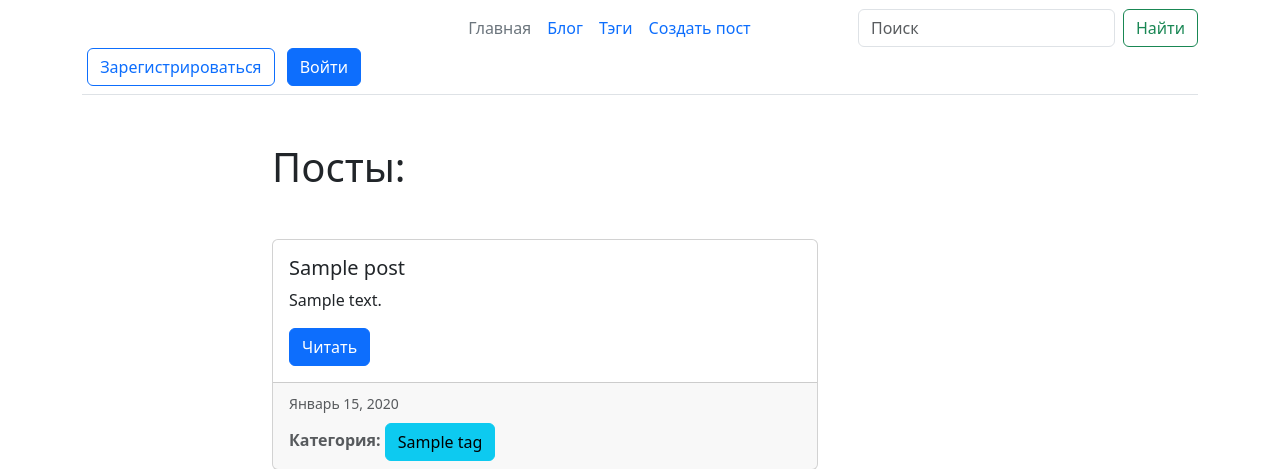
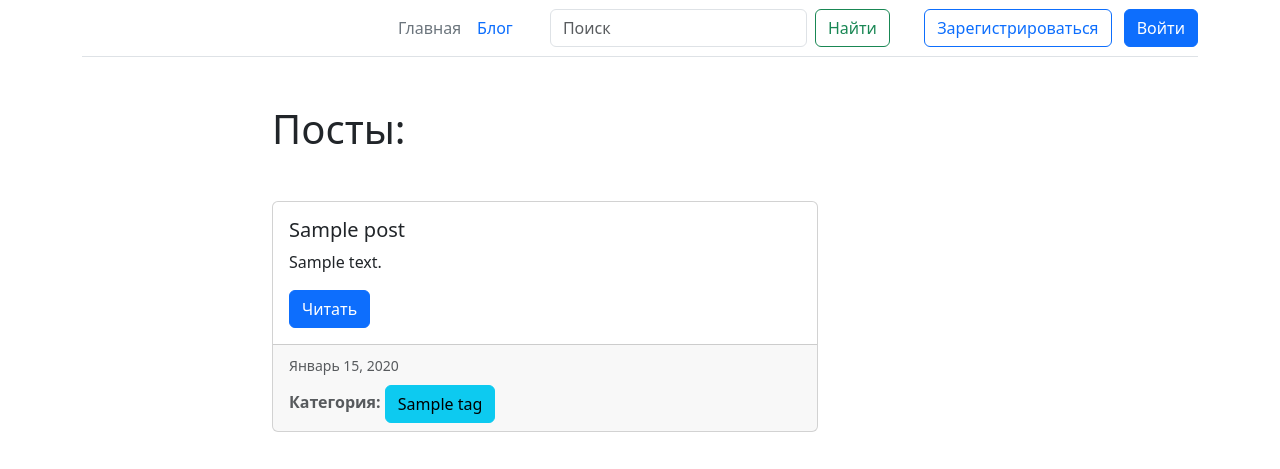
Before and after one commit to synthematik/django_blog, a Django app: page /blog/ in a window 1280 px wide. Shown: the top 469 px of the page. Run offline with Django 4.2, Linux system fonts and the light colour scheme; tables that the repository leaves empty hold one stand-in row (values such as "Sample post").

Commit message:
Improved design and fixed bugs

```diff
--- a/templates/base.html
+++ b/templates/base.html
@@ -28,12 +28,13 @@
 
             <li><a href="{% url 'base_index_url' %}" class="nav-link px-2 link-secondary">Главная</a></li>
             <li><a href="{% url 'post_list_url' %}" class="nav-link px-2">Блог</a></li>
-            <li><a href="{% url 'tags_list_url' %}" class="nav-link px-2">Тэги</a></li>
-            {% if request.resolver_match.url_name == 'post_list_url' %}
+
+            {% if request.resolver_match.url_name == 'post_list_url' and user.is_authenticated%}
+                <li><a href="{% url 'tags_list_url' %}" class="nav-link px-2">Категории</a></li>
                 <li><a href="{% url 'post_create_url' %}" class="nav-link px-2">Создать пост</a></li>
             {% endif %}
             {% if request.resolver_match.url_name == 'tags_list_url' %}
-                <li><a href="{% url 'tag_create_url' %}" class="nav-link px-2">Создать тэг</a></li>
+                <li><a href="{% url 'tag_create_url' %}" class="nav-link px-2">Создать категорию</a></li>
             {% endif %}
         </ul>
         <form class="d-flex" role="search" action="{% url 'post_list_url' %}">
@@ -43,8 +44,12 @@
 
 
         <div class="col-md-3 text-end">
-            <button type="button" class="btn btn-outline-primary me-2">Зарегистрироваться</button>
-            <button type="button" class="btn btn-primary">Войти</button>
+            {% if user.is_authenticated %}
+                <a href="{% url 'profile_url' %}" class="btn btn-outline-primary me-2">Профиль</a>
+            {% else %}
+                <a href="{% url 'register_url' %}" class="btn btn-outline-primary me-2">Зарегистрироваться</a>
+                <a href="{% url 'login' %}" class="btn btn-primary">Войти</a>
+            {% endif %}
         </div>
     </header>
 </div>
```
